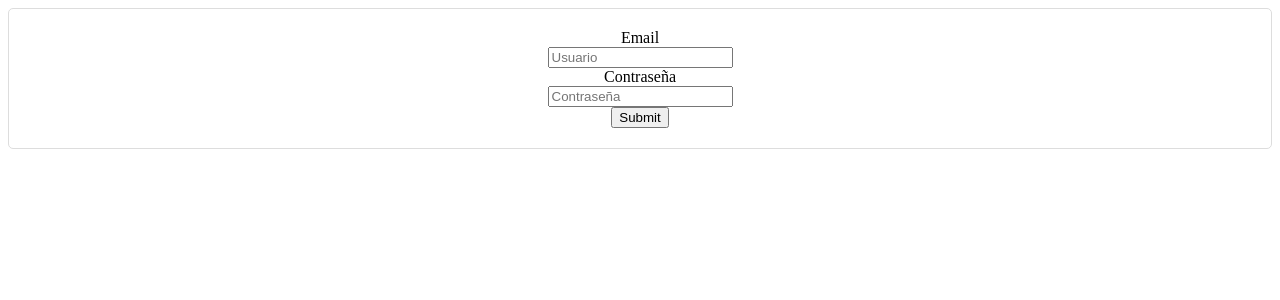
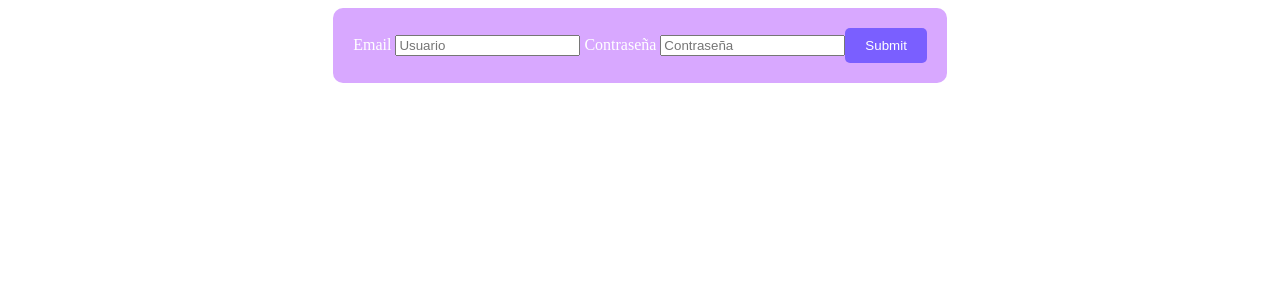
Before and after one commit to Juan2024diego/Angaritah, an Angular app: page / in a window 1280 px wide. Shown: the top 300 px of the page. Built offline with nearby package versions, Linux system fonts and the light colour scheme.

Commit message:
UPDATE styles

```diff
--- a/src/app/components/climate/climate.component.css
+++ b/src/app/components/climate/climate.component.css
@@ -7,7 +7,6 @@
     padding: 20px;
   }
 
-  /* Estilos para cada ciudad */
   .ciudad {
     background-color: #fff;
     border-radius: 10px;
--- a/src/app/components/login/login.component.css
+++ b/src/app/components/login/login.component.css
@@ -1,9 +1,27 @@
-.centered-form {
+.form-styled {
+    background-color: #d8a8ff;
+    color: #ffffff;
+    padding: 20px;
+    border-radius: 10px;
+}
+
+.form-styled input[type="submit"] {
+    background-color: #7a5fff;
+    color: #ffffff;
+    padding: 10px 20px;
+    border: none;
+    border-radius: 5px;
+    cursor: pointer;
+}
+
+.form-styled input[type="submit"]:hover {
+    background-color: #a06bff;
+}
+
+.centered-form-container {
     display: flex;
-    flex-direction: column;
-    align-items: center;
-    margin: 0 auto; /* Center horizontally */
-    padding: 20px;
-    border: 1px solid #ddd;
-    border-radius: 5px;
+    justify-content: center;
+    align-items: flex-start;
+    height: 100vh;
+    margin-bottom: 20px;
   }
--- a/src/app/components/login/login.component.html
+++ b/src/app/components/login/login.component.html
@@ -1,6 +1,6 @@
-<main>
+  <div class="centered-form-container">
 
-      <form [formGroup]="form" (ngSubmit)="onSubmit()" class="centered-form">
+      <form [formGroup]="form" (ngSubmit)="onSubmit()" class="centered-form form-styled">
           <label for="username" aria-placeholder> Email </label>
           <input formControlName="email"
             type="text"
@@ -17,4 +17,4 @@
           >
         <input type="submit">
       </form>
-  </main>
+  </div>
```
